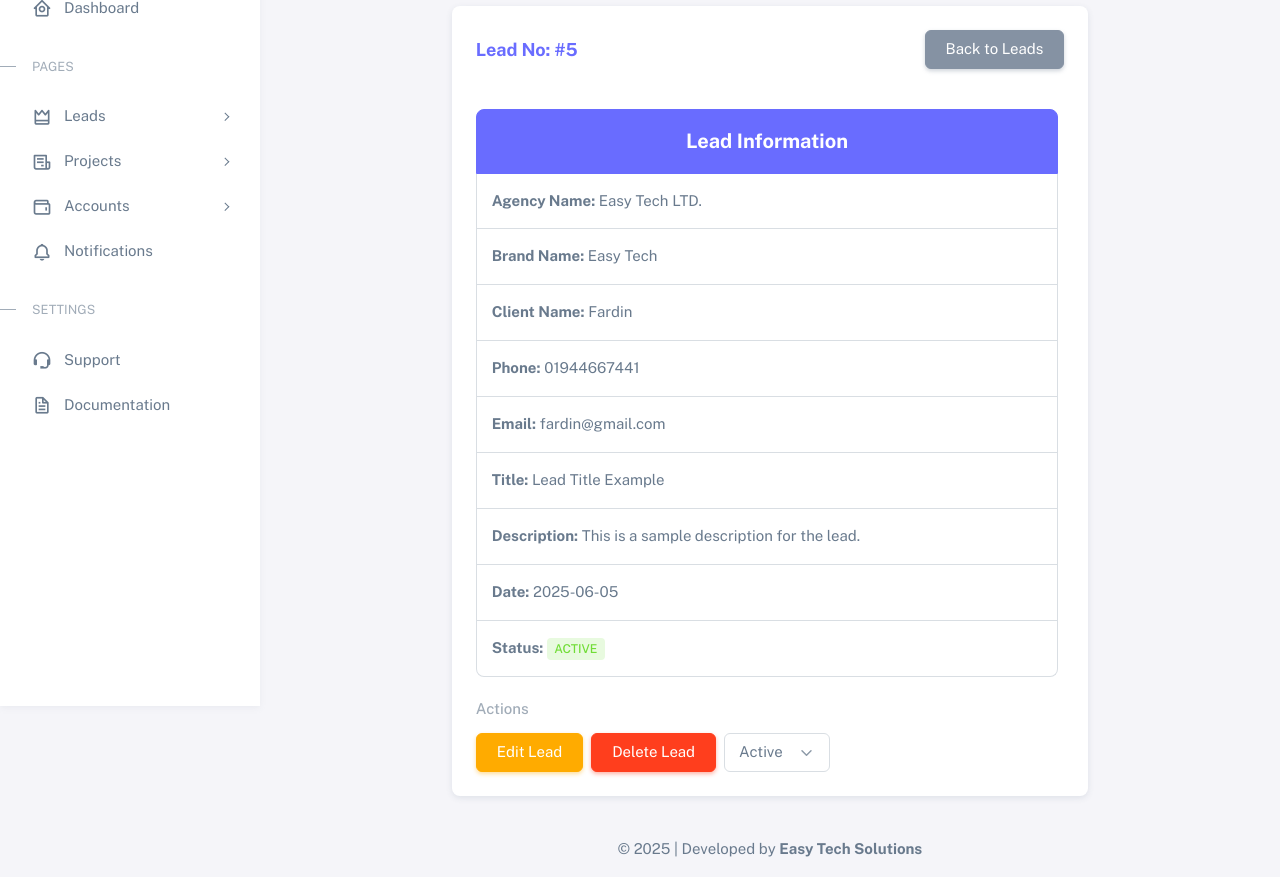
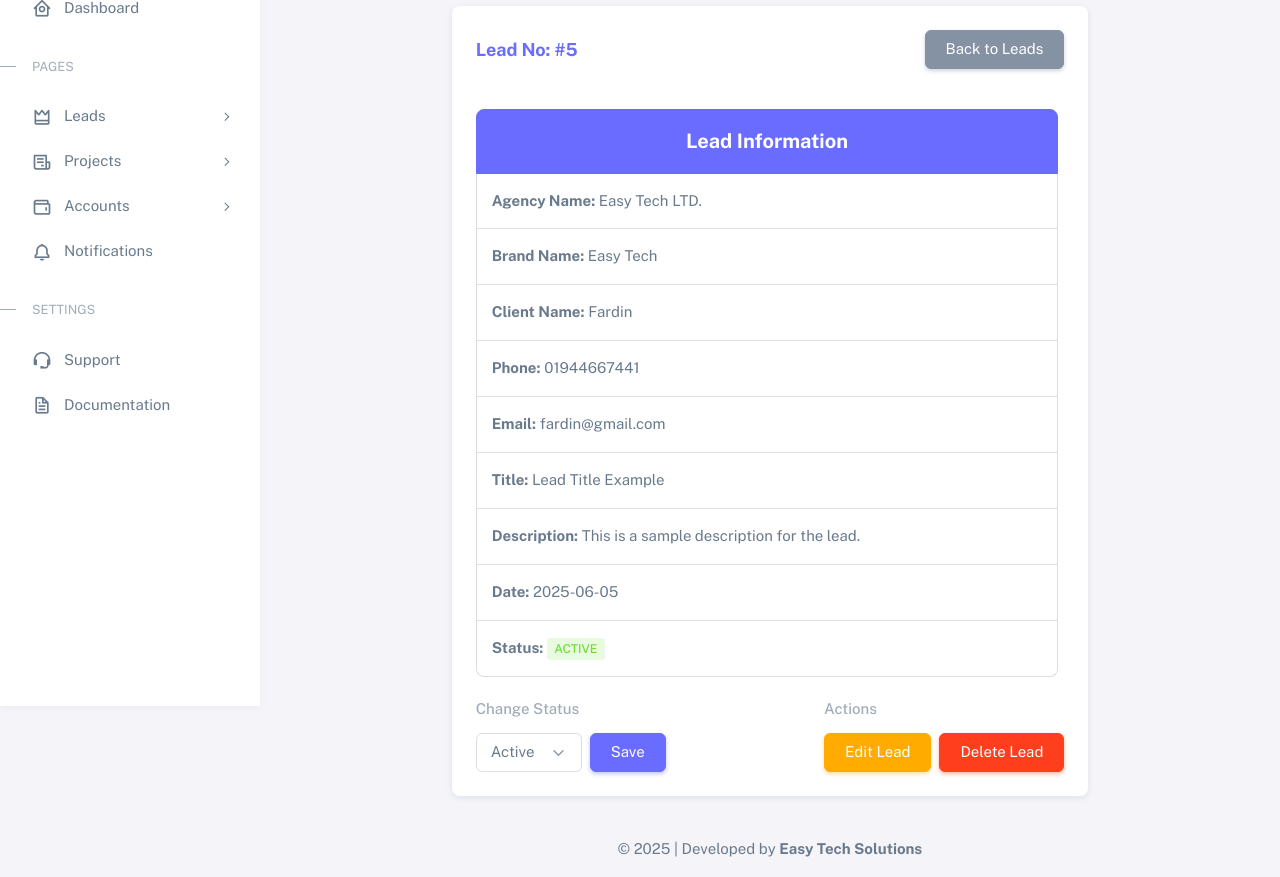
Before and after one commit to fardin-ahmed-shawon/easy_CRM, a PHP site: page /lead-details.php in a window 1280 px wide. Shown: the part 94-971 px from the top of the page. Run offline with PHP 8.4, Linux system fonts and the light colour scheme; some libraries are stand-ins or nearby versions.

Commit message:
up to date

```diff
--- a/lead-details.php
+++ b/lead-details.php
@@ -68,27 +68,37 @@ $lead = [
                         </div>
                     </div>
 
-
-                    <!-- Actions -->
-                    <h6 class="text-muted mt-4">Actions</h6>
+                    <!-- Actions and Status Change -->
+                    <div class="d-flex justify-content-between">
+                        <!-- Action 1 -->
+                        <div>
+                            <h6 class="text-muted mt-4">Change Status</h6>
+                            <form action="update-status.php?id=<?php echo $lead_id; ?>&type='lead'" method="POST">
                                 <div class="d-flex gap-2">
-                        <a href="edit-lead.php?id=<?php echo $lead['id']; ?>" class="btn btn-warning">Edit Lead</a>
-
-                        <form id="delete-form" action="delete-lead.php" method="POST">
-                            <input type="hidden" name="id" value="<?php echo $lead['id']; ?>">
-                            <button type="button" class="btn btn-danger" onclick="confirmDelete()">Delete Lead</button>
-                        </form>
-
-                        <form action="update-status.php" method="POST">
-                            <input type="hidden" name="id" value="<?php echo $lead['id']; ?>">
-                            <select name="status" class="form-select w-auto" onchange="this.form.submit()">
+                                    <select name="status" class="form-select w-auto">
                                         <option value="Active" <?php echo $lead['status'] == 'Active' ? 'selected' : ''; ?>>Active</option>
                                         <option value="Meeting" <?php echo $lead['status'] == 'Meeting' ? 'selected' : ''; ?>>Meeting</option>
                                         <option value="Pending" <?php echo $lead['status'] == 'Pending' ? 'selected' : ''; ?>>Pending</option>
                                         <option value="Onboard" <?php echo $lead['status'] == 'Onboard' ? 'selected' : ''; ?>>Onboard</option>
                                         <option value="Reject" <?php echo $lead['status'] == 'Reject' ? 'selected' : ''; ?>>Reject</option>
                                     </select>
+                                    <input type="submit" value="Save" class="btn btn-primary">
+                                </div>
                             </form>
+                        </div>
+
+                        <!-- Action 2 -->
+                        <div>
+                            <h6 class="text-muted mt-4">Actions</h6>
+                            <div class="d-flex gap-2">
+                                <a href="edit-lead.php?id=<?php echo $lead['id']; ?>" class="btn btn-warning">Edit Lead</a>
+                                <form id="delete-form" action="delete-lead.php" method="POST">
+                                    <input type="hidden" name="id" value="<?php echo $lead['id']; ?>">
+                                    <button type="button" class="btn btn-danger" onclick="confirmDelete()">Delete Lead</button>
+                                </form>
+                            </div>
+                        </div>
+
                     </div>
 
                 </div>
```
Also changed, not shown: project-details.php (+16 -12 lines). Lines whose indentation alone changed are shown as unchanged.
